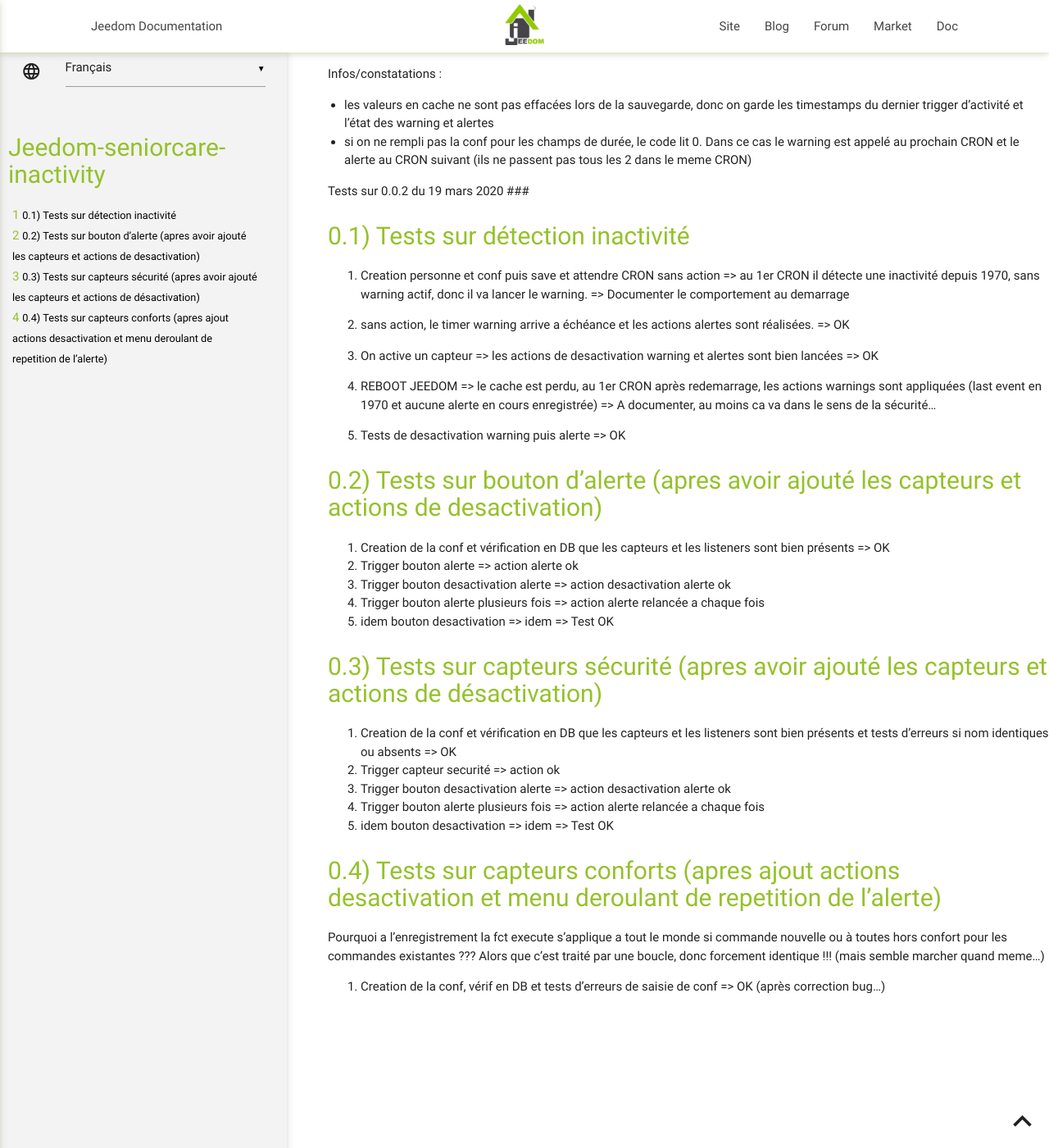
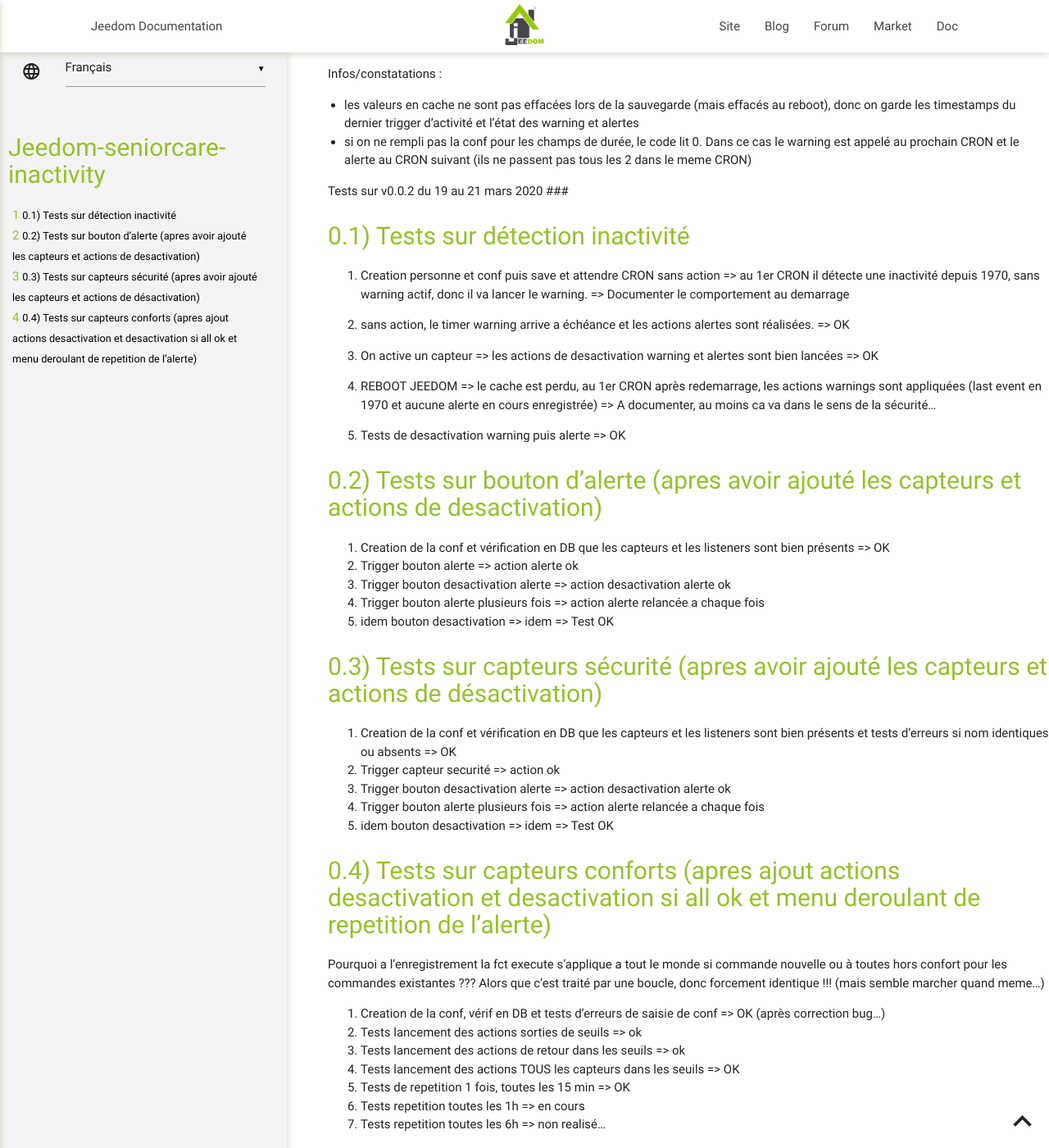
Before and after one commit to AgP42/Jeedom-SeniorCare-Inactivity, a Jekyll site: the page built from docs/fr_FR/tests.md, in a window 1280 px wide and 1400 px high. Shown: the whole window at 82% size. Built offline with Jekyll 4.4.1, drawn with Linux system fonts in a browser that asks for light colours; our own code applies the rules of GitHub Pages for plain Markdown files.

Commit message:
update doc

```diff
--- a/desktop/js/seniorcare.js
+++ b/desktop/js/seniorcare.js
@@ -309,7 +309,7 @@
         div += '</div>';
       div += '</div>';
 
-      div += '<label class="col-sm-1 control-label">Bouton</label>';
+      div += '<label class="col-sm-1 control-label">Capteur</label>';
       div += '<div class="col-sm-2">';
         div += '<div class="input-group">';
           div += '<input class="expressionAttr form-control cmdInfo" data-l1key="cmd" />';
--- a/docs/fr_FR/tests.md
+++ b/docs/fr_FR/tests.md
@@ -1,8 +1,8 @@
 Infos/constatations :
-* les valeurs en cache ne sont pas effacées lors de la sauvegarde, donc on garde les timestamps du dernier trigger d'activité et l'état des warning et alertes
+* les valeurs en cache ne sont pas effacées lors de la sauvegarde (mais effacés au reboot), donc on garde les timestamps du dernier trigger d'activité et l'état des warning et alertes
 * si on ne rempli pas la conf pour les champs de durée, le code lit 0. Dans ce cas le warning est appelé au prochain CRON et le alerte au CRON suivant (ils ne passent pas tous les 2 dans le meme CRON)
 
-Tests sur 0.0.2 du 19 mars 2020
+Tests sur v0.0.2 du 19 au 21 mars 2020
 ###
 
 Tests sur détection inactivité
@@ -39,9 +39,15 @@
 4. idem bouton desactivation => idem
 => Test OK
 
-Tests sur capteurs conforts (apres ajout actions desactivation et menu deroulant de repetition de l'alerte)
+Tests sur capteurs conforts (apres ajout actions desactivation et desactivation si all ok et menu deroulant de repetition de l'alerte)
 ---
 
 Pourquoi a l'enregistrement la fct execute s'applique a tout le monde si commande nouvelle ou à toutes hors confort pour les commandes existantes ??? Alors que c'est traité par une boucle, donc forcement identique !!! (mais semble marcher quand meme...)
 
 0. Creation de la conf, vérif en DB et tests d'erreurs de saisie de conf => OK (après correction bug...)
+1. Tests lancement des actions sorties de seuils => ok
+2. Tests lancement des actions de retour dans les seuils => ok
+3. Tests lancement des actions TOUS les capteurs dans les seuils => OK
+4. Tests de repetition 1 fois, toutes les 15 min => OK
+5. Tests repetition toutes les 1h => en cours
+6. Tests repetition toutes les 6h => non realisé...
```
Also changed, not shown: docs/fr_FR/changelog.md (+6 -2 lines), docs/fr_FR/index.md (+93 -17 lines), docs/fr_FR/todo.md (+4 -7 lines), docs/assets/images/Boutons_alerte.png, docs/assets/images/Confort.png, docs/assets/images/Detection_inactivite.png, docs/assets/images/Onglet_securité.png (added), 1 other file.
